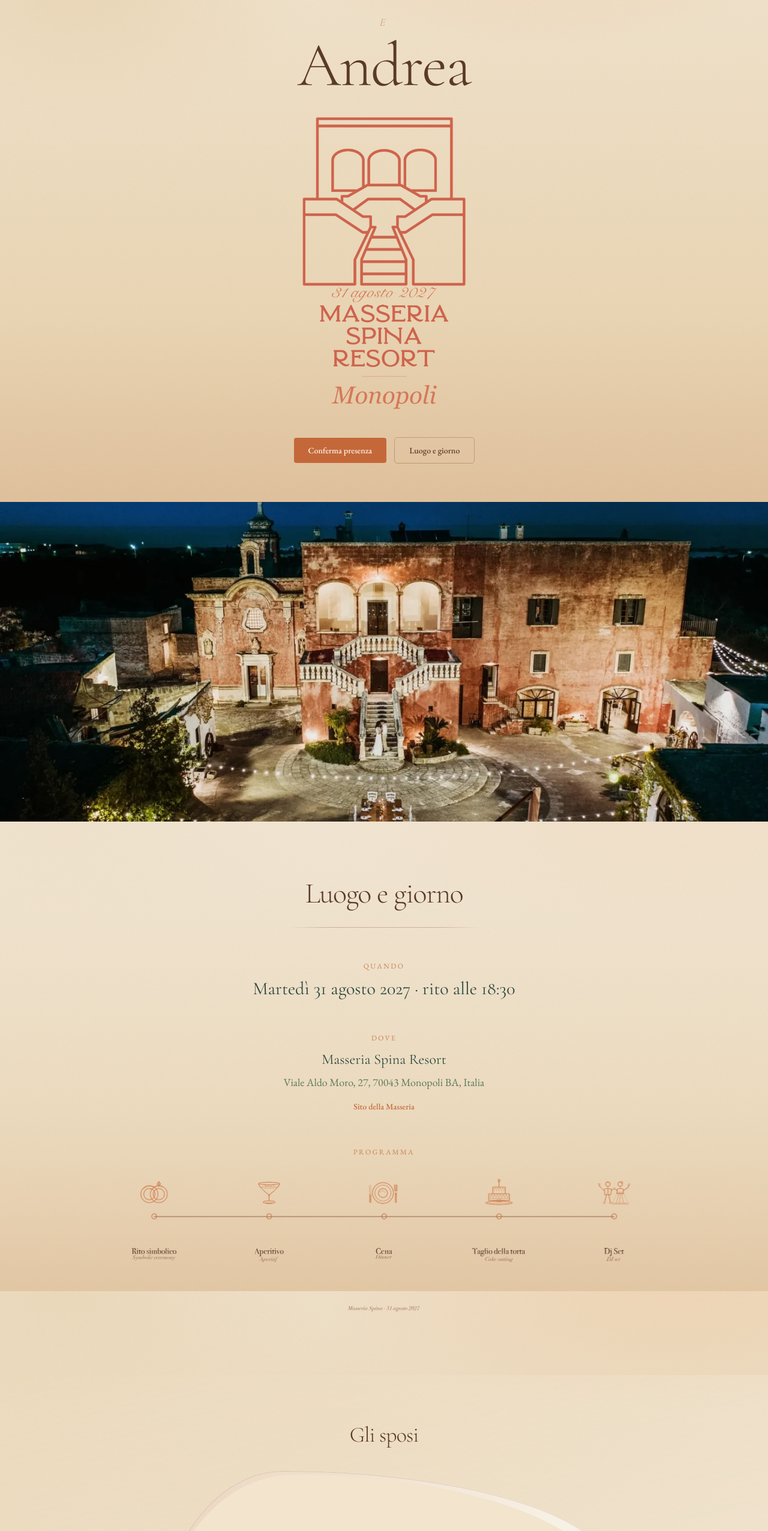
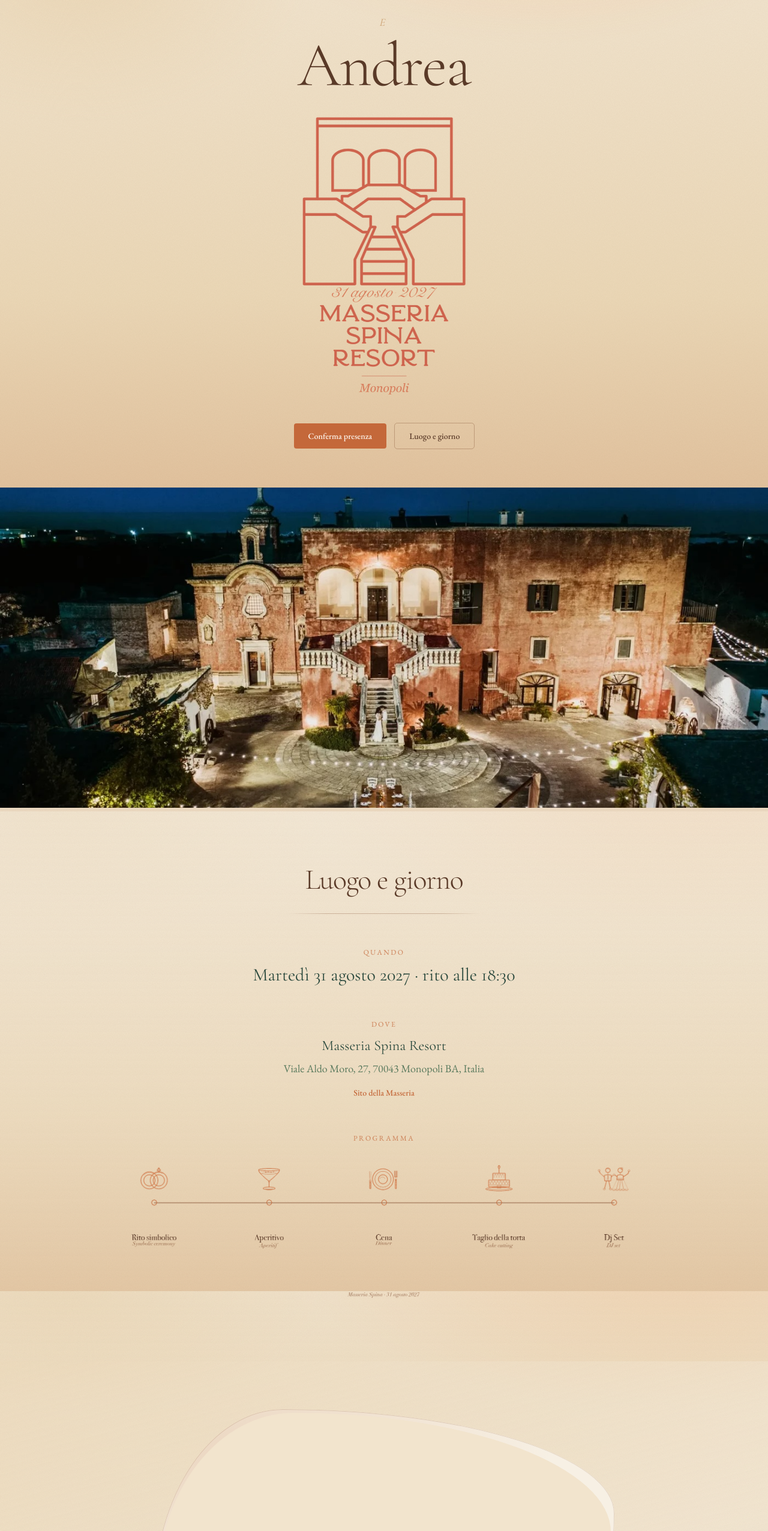
Before and after one commit to drizzoai-afk/wedding-site, a Next.js app: page / in a window 1280 px wide. Shown: the part 247-2800 px from the top of the page at 60% size. Built offline with nearby package versions, Linux system fonts and the light colour scheme.

Commit message:
fix: Monopoli font-size match, China 90°, RSVP copy, no sposi title
Monopoli uses the same px size as the date mark; China frame+photo
rotate 90° for vertical display; update RSVP lead IT/EN; drop
Gli sposi heading (empty frame only).

```diff
--- a/components/couple-section.tsx
+++ b/components/couple-section.tsx
@@ -1,23 +1,15 @@
-"use client";
+import { PhotoFrame } from "@/components/photo-frame";
 
-import { PhotoFrame } from "@/components/photo-frame";
-import { useLocale } from "@/lib/i18n/locale-context";
-
-/** Sposi — empty framed placeholder (couple photo moved to China). */
+/** Sposi — empty framed placeholder only (no section title). */
 export function CoupleSection() {
-  const { t } = useLocale();
-
   return (
     <section
       id="couple"
-      aria-label={t("coupleTitle")}
+      aria-label="Daniele & Andrea"
       className="wash-section wash-section--alt relative px-6 py-20 md:px-10"
     >
       <div className="watercolor-grain pointer-events-none absolute inset-0 opacity-20" />
-      <div className="relative mx-auto max-w-3xl text-center">
-        <h2 className="mb-10 font-[family-name:var(--font-display)] text-3xl font-light tracking-tight text-[color:var(--brown)] md:text-4xl">
-          {t("coupleTitle")}
-        </h2>
+      <div className="relative mx-auto max-w-3xl">
         <PhotoFrame aspect="landscape" />
       </div>
     </section>
--- a/components/gift-section.tsx
+++ b/components/gift-section.tsx
@@ -4,6 +4,9 @@
 import { useLocale } from "@/lib/i18n/locale-context";
 import { wedding } from "@/lib/wedding";
 
+/**
+ * China gift — landscape photo + frame rotated 90° so the on-page display is vertical.
+ */
 export function GiftSection() {
   const { t } = useLocale();
 
@@ -11,12 +14,15 @@
     <section id="gift" className="wash-section relative px-6 py-24 md:px-10">
       <div className="watercolor-grain pointer-events-none absolute inset-0 opacity-25" />
       <div className="relative mx-auto grid max-w-5xl gap-12 md:grid-cols-2 md:items-center">
-        <div className="mx-auto w-full max-w-xl md:mx-0">
-          <PhotoFrame
-            src={wedding.images.china.src}
-            alt={wedding.images.china.alt}
-            aspect="landscape"
-          />
+        {/* Portrait slot; inner landscape frame rotated 90° */}
+        <div className="relative mx-auto aspect-[3/4] w-full max-w-sm">
+          <div className="absolute top-1/2 left-1/2 w-[133.333%] origin-center -translate-x-1/2 -translate-y-1/2 rotate-90">
+            <PhotoFrame
+              src={wedding.images.china.src}
+              alt={wedding.images.china.alt}
+              aspect="landscape"
+            />
+          </div>
         </div>
         <div className="md:pl-2">
           <h2 className="font-[family-name:var(--font-display)] text-4xl font-light md:text-5xl">
--- a/lib/i18n/messages.ts
+++ b/lib/i18n/messages.ts
@@ -20,7 +20,6 @@
     dayWhereLabel: "Dove",
     dayFlowLabel: "Programma",
     venueLink: "Sito della Masseria",
-    coupleTitle: "Gli sposi",
     stayTitle: "Alloggio",
     stayLead:
       "Per consigli su dove dormire vicino alla Masseria, scriveteci su WhatsApp: siamo felici di aiutarvi.",
@@ -32,7 +31,8 @@
       "Se desiderate farci un regalo, un contributo al nostro viaggio è il gesto che più ci fa piacere.",
     giftIbanLabel: "IBAN",
     rsvpTitle: "RSVP",
-    rsvpLead: "Diteci se potrete esserci. Rispondete entro il 1° luglio 2027.",
+    rsvpLead:
+      "Diteci se potrete esserci. Rispondete il prima possibile per aiutarci a organizzare al meglio. Grazie mille!",
     rsvpName: "Nome e cognome",
     rsvpEmail: "Email",
     rsvpAttend: "Parteciperete?",
@@ -65,7 +65,6 @@
     dayWhereLabel: "Where",
     dayFlowLabel: "Program",
     venueLink: "Masseria website",
-    coupleTitle: "The couple",
     stayTitle: "Where to stay",
     stayLead:
       "For tips on lodging near the Masseria, message us on WhatsApp — happy to help.",
@@ -77,7 +76,8 @@
       "If you wish to give a gift, a contribution toward our trip means the most to us.",
     giftIbanLabel: "IBAN",
     rsvpTitle: "RSVP",
-    rsvpLead: "Let us know if you can join. Please reply by 1 July 2027.",
+    rsvpLead:
+      "Please let us know if you can join. Reply as soon as you can so we can plan everything properly. Thank you so much!",
     rsvpName: "Full name",
     rsvpEmail: "Email",
     rsvpAttend: "Will you attend?",
--- a/lib/wedding.ts
+++ b/lib/wedding.ts
@@ -27,7 +27,7 @@
       src: "/masseria-wedding-logo.png",
       alt: "Masseria Spina Resort · 31 agosto 2027 · Monopoli",
       width: 1002,
-      height: 1741,
+      height: 1660,
     },
     /** Full-bleed Masseria immediately after hero */
     masseria: {
```
Also changed, not shown: public/masseria-wedding-logo.png, 1 other file (tests, documents, lock files or other folders).
